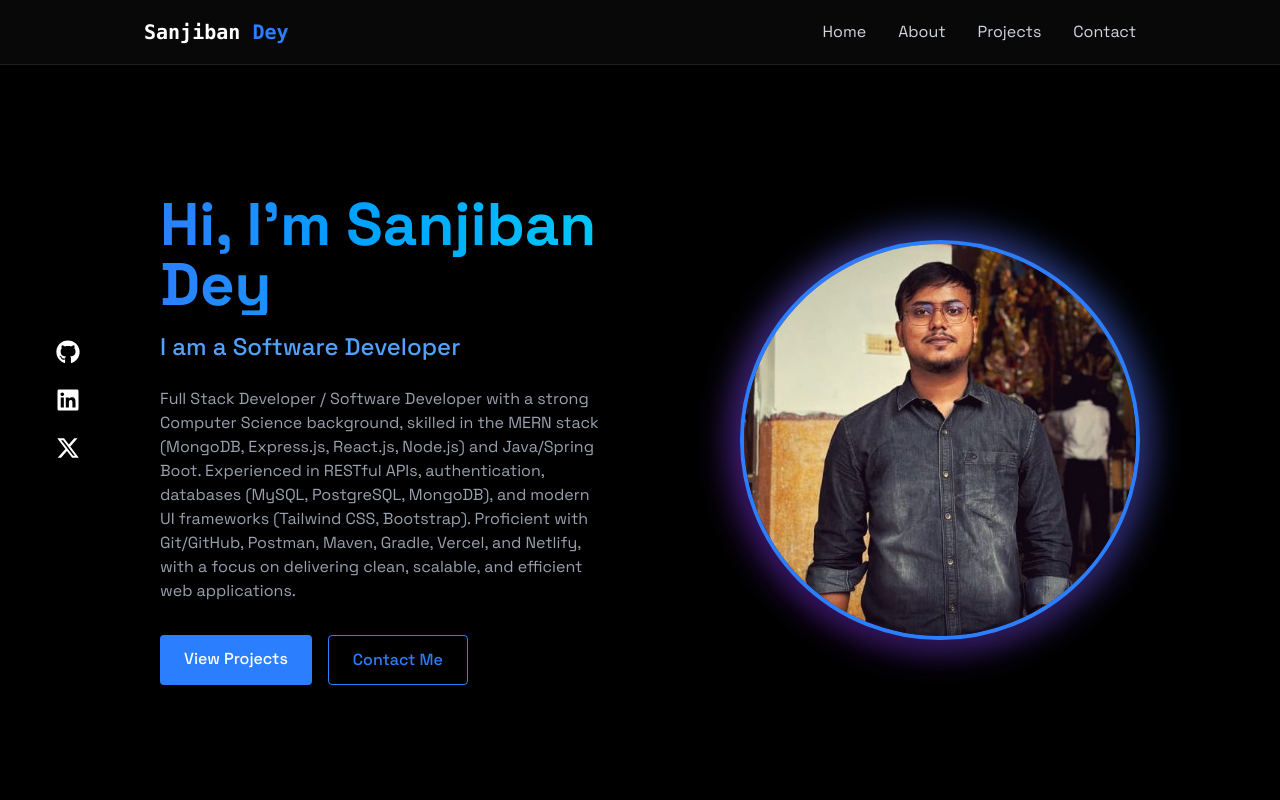
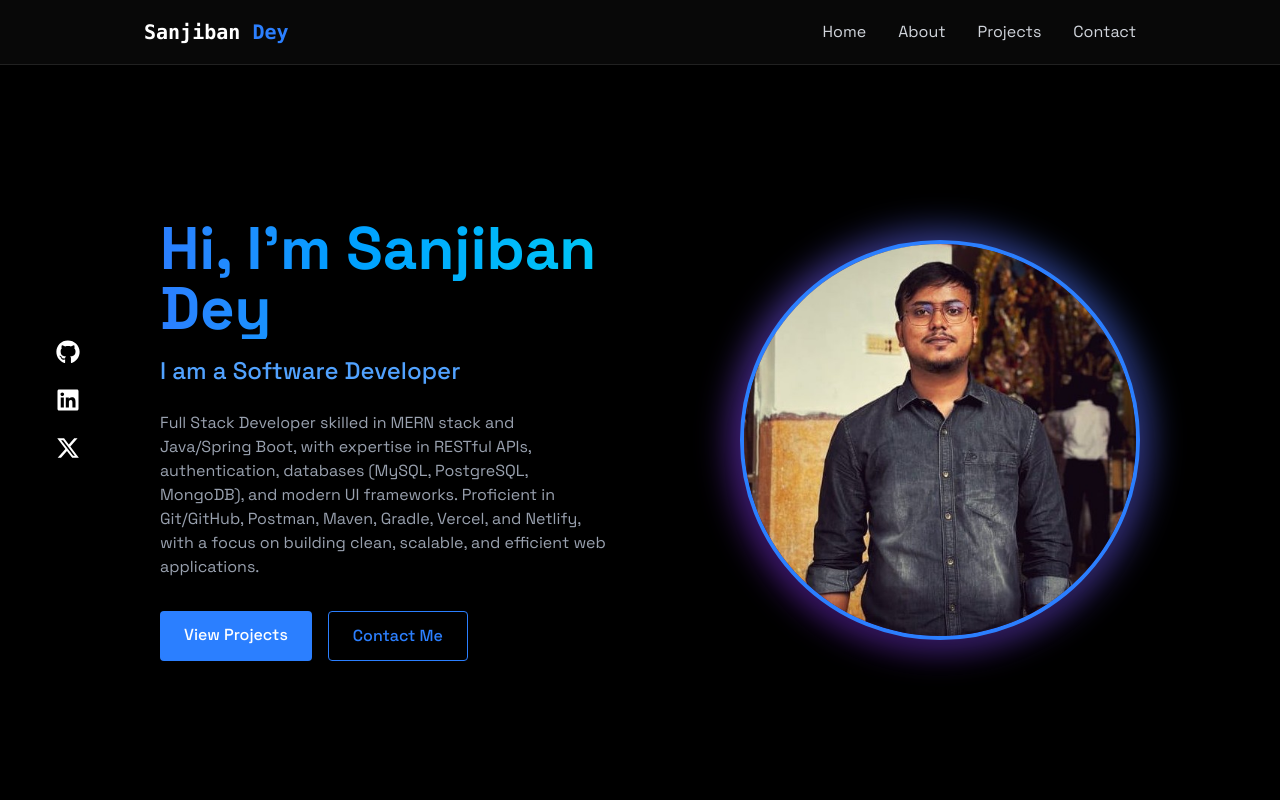
Before and after one commit to sanjiban-dey-2000/Portfolio-1, a React (Vite) app: page / in a window 1280 px wide. Shown: the top 800 px of the page. Built offline with nearby package versions, Linux system fonts and the light colour scheme.

Commit message:
profile summary modified

```diff
--- a/src/components/sections/Home.jsx
+++ b/src/components/sections/Home.jsx
@@ -53,7 +53,7 @@ const Home = () => {
           repeat={Infinity}
         />
         <p className="text-gray-400 mt-6 max-w-md mx-auto md:mx-0">
-          Full Stack Developer / Software Developer with a strong Computer Science background, skilled in the MERN stack (MongoDB, Express.js, React.js, Node.js) and Java/Spring Boot. Experienced in RESTful APIs, authentication, databases (MySQL, PostgreSQL, MongoDB), and modern UI frameworks (Tailwind CSS, Bootstrap). Proficient with Git/GitHub, Postman, Maven, Gradle, Vercel, and Netlify, with a focus on delivering clean, scalable, and efficient web applications.
+          Full Stack Developer skilled in MERN stack and Java/Spring Boot, with expertise in RESTful APIs, authentication, databases (MySQL, PostgreSQL, MongoDB), and modern UI frameworks. Proficient in Git/GitHub, Postman, Maven, Gradle, Vercel, and Netlify, with a focus on building clean, scalable, and efficient web applications.
         </p>
 
         <div className="flex mt-8 justify-center md:justify-start space-x-4">
```
